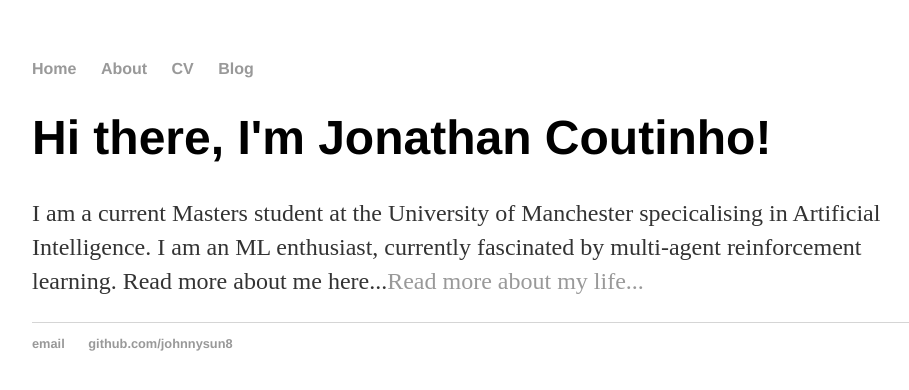
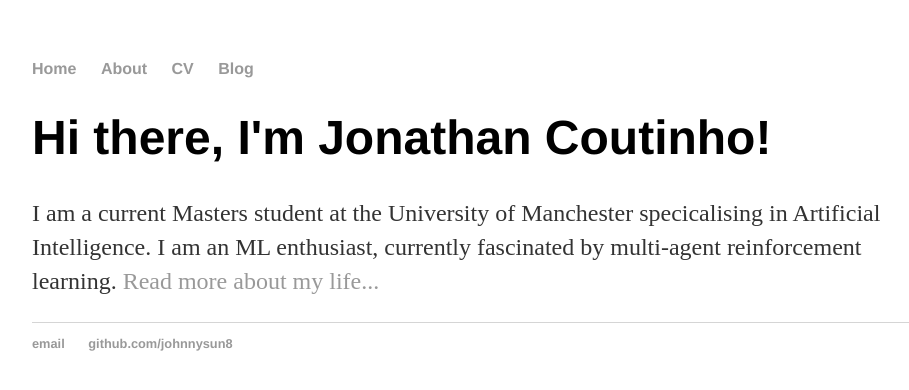
Before and after one commit to JoCo-NaN/johnnysun8.github.io, a Jekyll site: the page built from index.html, in a window 1280 px wide. Shown: the top 390 px of the page, without its empty margins (160-1069 px from the left). Built offline with Jekyll 4.4.1, drawn with Linux system fonts in a browser that asks for light colours.

Commit message:
Update index.html

```diff
--- a/index.html
+++ b/index.html
@@ -4,5 +4,6 @@ title: Jonathan Coutinho
 ---
 <div class="blurb">
         <h1>Hi there, I'm Jonathan Coutinho!</h1>
-	<p>I am a current Masters student at the University of Manchester specicalising in Artificial Intelligence. I am an ML enthusiast, currently fascinated by multi-agent reinforcement learning. Read  more about me here...<a href="/about">Read more about my life...</a></p>
+	<p>I am a current Masters student at the University of Manchester specicalising in Artificial Intelligence. I am an ML enthusiast, currently fascinated by multi-agent reinforcement learning.
+	<a href="/about">Read more about my life...</a></p>
 </div><!-- /.blurb -->
```
